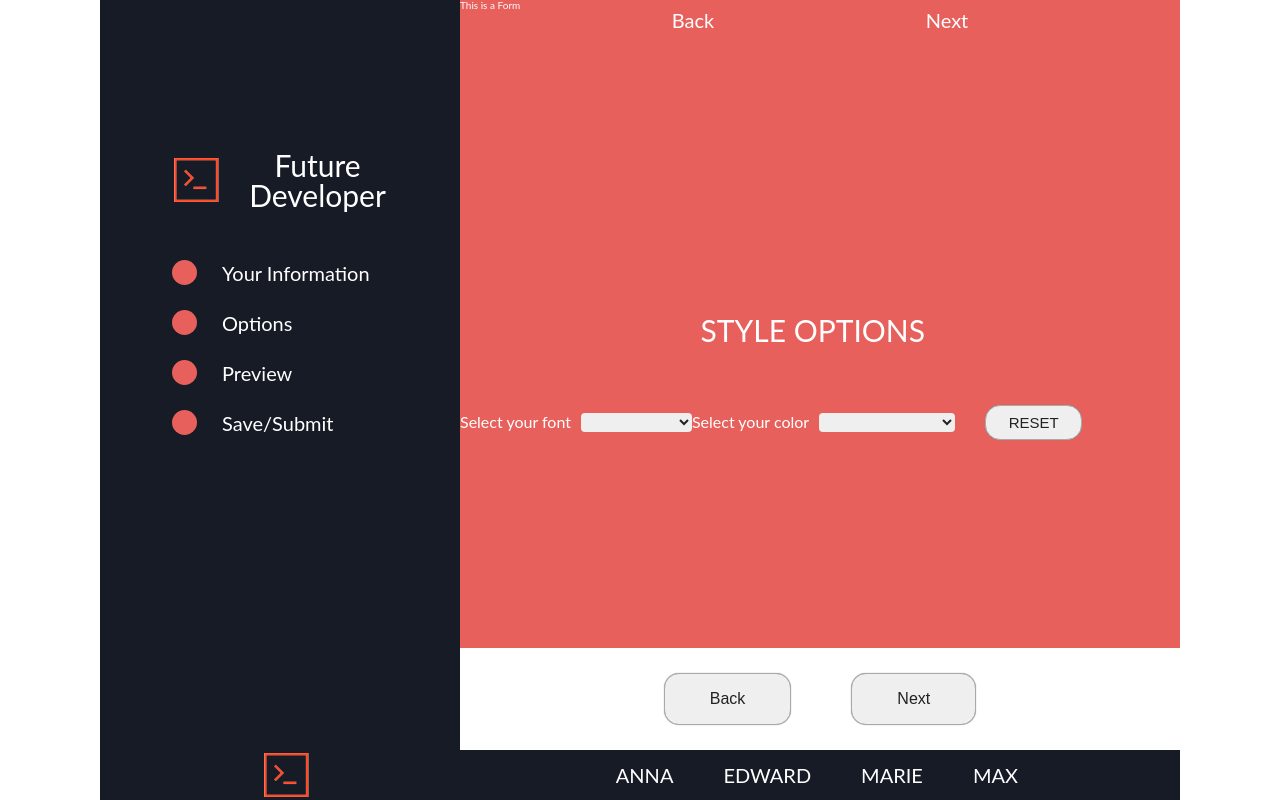
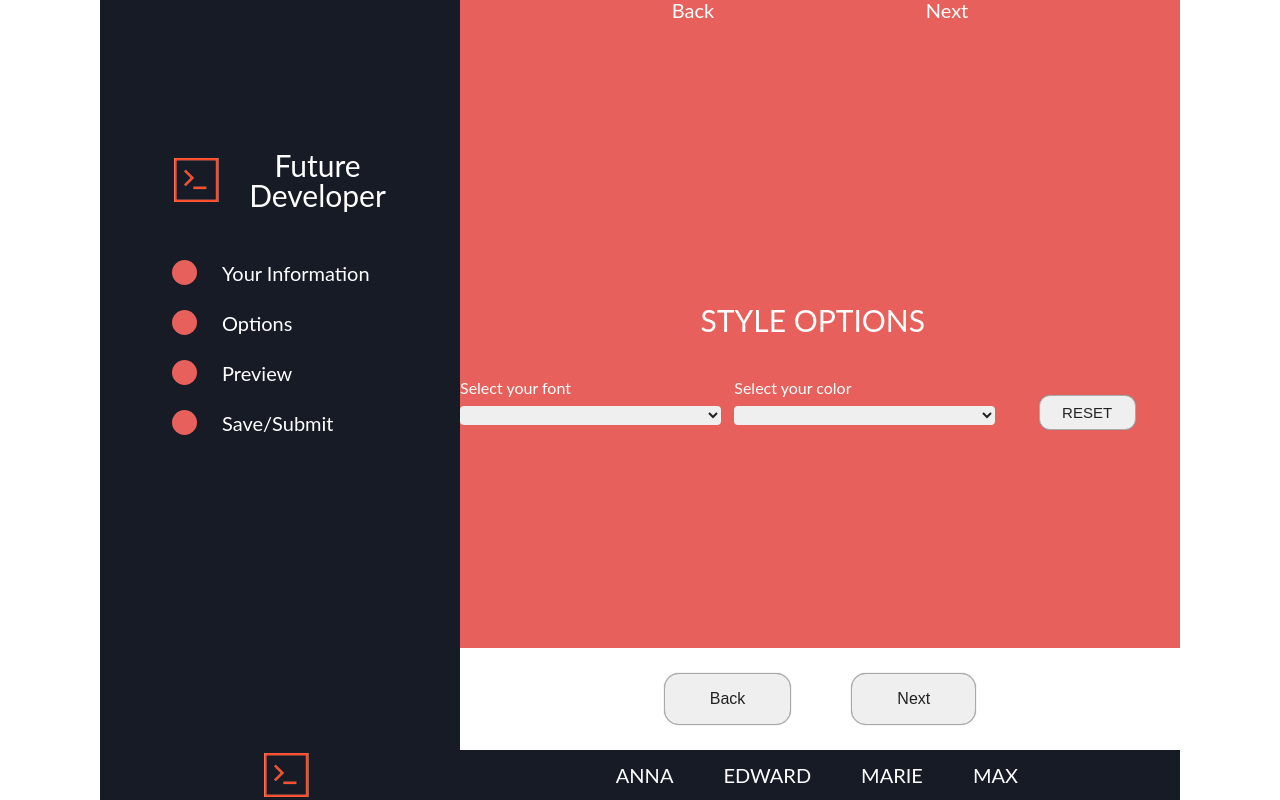
Before and after one commit to EdwardMaxMarieAnna/frontEndDeveloperComingSoon, a React (Create React App) app: page /styles in a window 1280 px wide. Built offline with nearby package versions, Linux system fonts and the light colour scheme; no server answers.

Commit message:
cleaning code

```diff
--- a/src/About.css
+++ b/src/About.css
@@ -38,4 +38,5 @@
     display: inline-flex;
     flex-direction: column;
     width: 49%;
+
 }
--- a/src/App.css
+++ b/src/App.css
@@ -151,23 +151,16 @@ button {
 }
 button:hover,
 button:focus {
-    translate: 3px -2px;
+    translate: 2px -1px;
     box-shadow:-.5px .5px 5px var(--accentBlue);
-    background-color: var(--accentBlue);
-    color: white;
-
 }
 button.back:hover,
 button.back:focus {
-    translate: -3px -2px;
+    translate: -2px -1px;
     box-shadow:.5px .5px 5px var(--accentBlue);
-
 }
 
-label {
-    margin: 10px 10px 10px 0;
-    font-size: 16px;
-}
+
 /* User input Area*/
 .formWrapper {
     max-width: 900px;
@@ -180,10 +173,23 @@ label {
     flex-direction: column;
 }
 
+label {
+    margin: 10px 10px 10px 0;
+    font-size: 16px;
+}
+
 input {
     height: 35px;
     border-radius: 2px;
     border: none;
+    font-size: 16.5px;
+    padding-left: 10px;
+}
+
+input:hover,
+input:focus{
+        border: 1px solid darkgray;
+
 }
 
 select {
--- a/src/StyleOptions.css
+++ b/src/StyleOptions.css
@@ -1,5 +1,17 @@
 .reset {
-    padding:8px 22.5px;;
-
+    padding:8px 22.5px;
+    border-radius: 11px;
     font-size: 15px;
 }
+
+.styleOptions form  {
+    margin-bottom: 10px;
+    display: flex;
+    justify-content: space-between;
+}
+
+.styleOptions form div{
+    display: inline-flex;
+    flex-direction: column;
+    width: 37%;
+}
--- a/src/StyleOptions.js
+++ b/src/StyleOptions.js
@@ -119,7 +119,7 @@ export class StyleOptions extends Component {
 
     render() {
         return (
-            <div style={style} className="innerFormContainer">
+            <div style={style} className="innerFormContainer styleOptions">
                 <h1>STYLE OPTIONS</h1>
 
                 {/* this is option for for our font selection */}
@@ -127,6 +127,7 @@ export class StyleOptions extends Component {
                 {/* first five fonts from this article
                 https://www.awwwards.com/20-best-web-fonts-from-google-web-fonts-and-font-face.html*/}
                 <form action="" id="stylesForm">
+                    <div>
                         <label htmlFor="fonts">Select your font</label>
                         {/* listen for changes */}
                         <select
@@ -141,6 +142,8 @@ export class StyleOptions extends Component {
                             <option value="titillium">Titillium Web</option>
                             <option value="varela">Varela</ option>
                         </select>
+                    </div>
+                    <div>
 
                         <label htmlFor="chooseColor">Select your color</label>
                         {/* every time user passes changes handleChange function activates */}
@@ -163,6 +166,8 @@ export class StyleOptions extends Component {
                             <option value="teal">Teal</option>
                             <option value="blue">Blue</option>
                         </select>
+                    </div>
+
 
 
                     {/* reset button */}
--- a/src/components/form/Form.js
+++ b/src/components/form/Form.js
@@ -109,8 +109,6 @@ class Form extends Component {
     return (
       <Router>
         <div className="formContainer">
-          <h2>This is a Form</h2>
-          {/* <About /> */}
           <nav>
             <Link to={this.handleBackButton}>Back</Link>
             {/* Piece of state to  */}
--- a/src/components/form/Preview.css
+++ b/src/components/form/Preview.css
@@ -11,9 +11,7 @@
     align-items: center;
 }
 
-.previewSitePage{
-    height: 100%;
-}
+
 .previewSitePage h1{
     font-size: 30px;
     margin: 0 30px 35px;
--- a/src/components/form/Preview.js
+++ b/src/components/form/Preview.js
@@ -50,7 +50,7 @@ class Preview extends Component {
 
         return(
 
-            <div className="previewSitePage">
+            <div className="previewSitePage innerFormContainer formWrapper">
                 <h1>What do you think?</h1>
                 <div className="wrapper previewViewPort" style={previewStyle}>
                     <div className="decorativeBackSplash">
```
Lines whose indentation alone changed are shown as unchanged.
